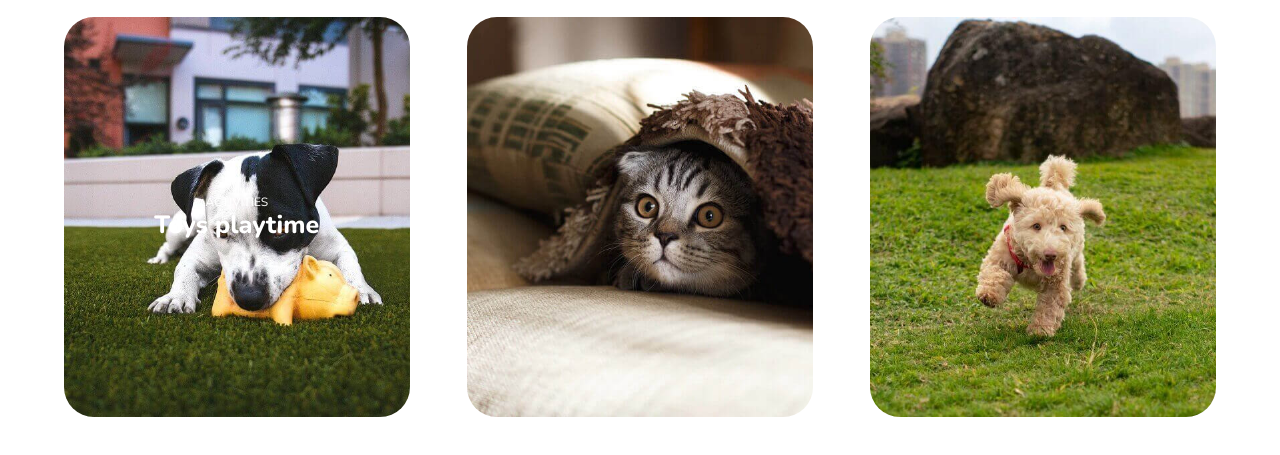
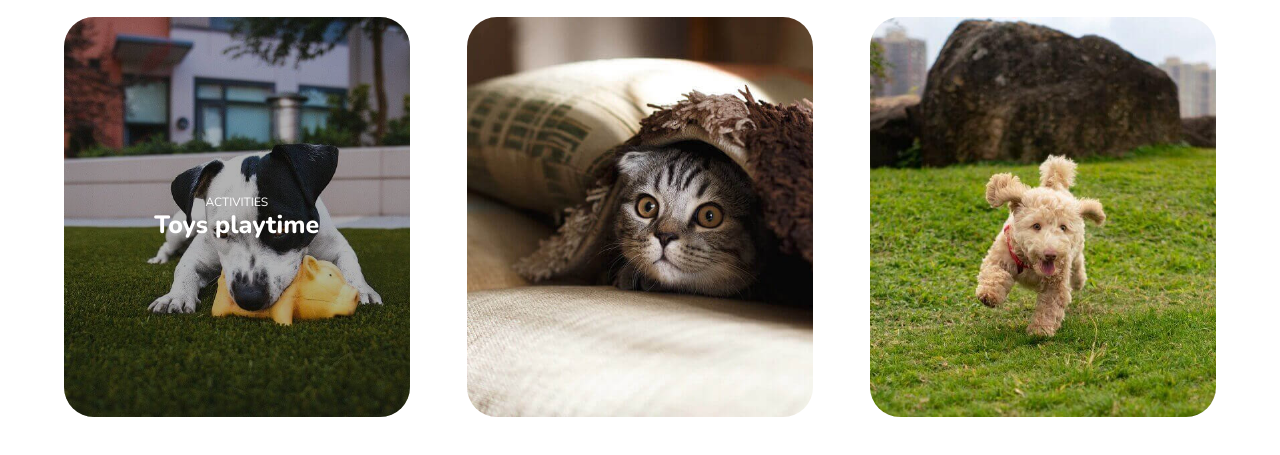
Before and after one commit to MariaYanguas/202204-W02_Maria-Yanguas, a website: page index.html in a window 1280 px wide. In both pictures the pointer is over the element 236 px from the left and 500 px from the top of the page. Shown: the part 283-738 px from the top of the page. Drawn offline with Linux system fonts and the light colour scheme.

Commit message:
fix: show overlay

```diff
--- a/styles/style.css
+++ b/styles/style.css
@@ -319,8 +319,8 @@ article:last-of-type {
     align-items: center;
   }
 
-  .article::before {
-    display: none;
+  .article:hover::before {
+    display: block;
   }
 
   .article-content {
```
